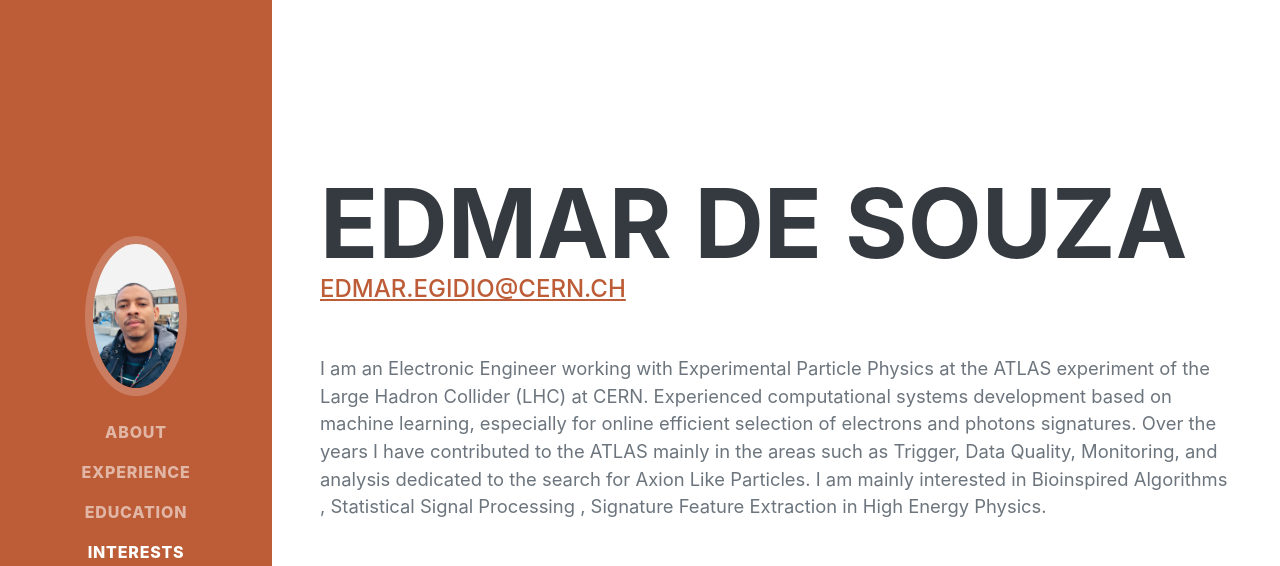
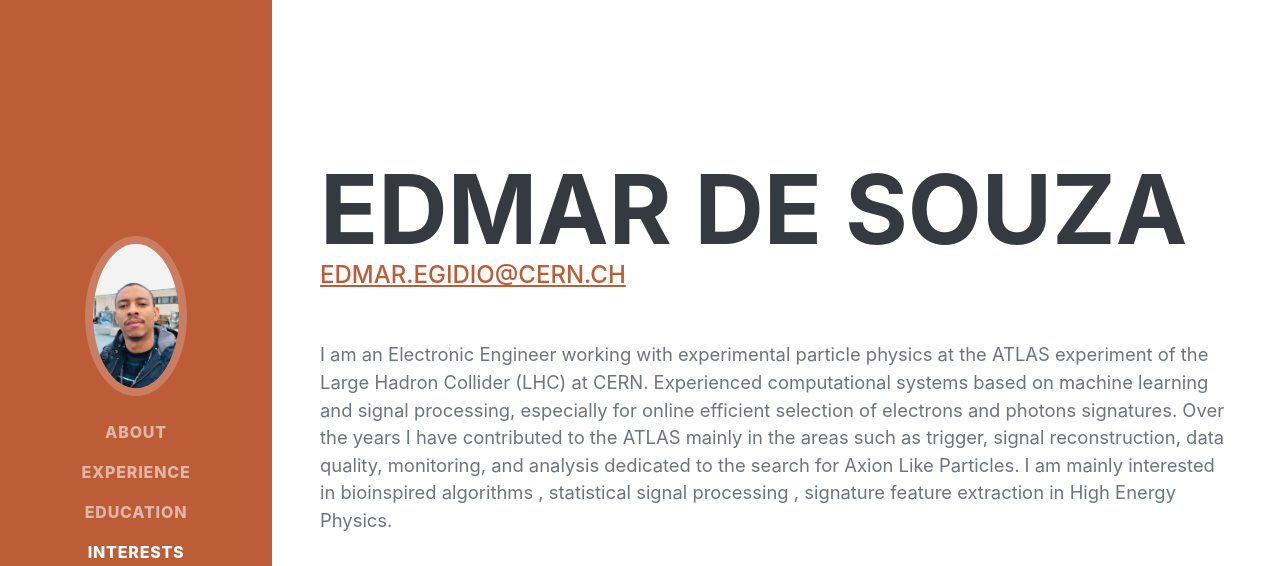
Before and after one commit to edmaregidio/edmaregidio.github.io, a plain HTML site: page index.html in a window 1280 px wide. Shown: the top 566 px of the page. Drawn offline with nearby package versions, Linux system fonts and the light colour scheme; a web font is replaced by a local one.

Commit message:
fix header

```diff
--- a/index.html
+++ b/index.html
@@ -43,7 +43,7 @@
                     <div class="subheading mb-5">
                         <a href="mailto:name@email.com">edmar.egidio@cern.ch</a>
                     </div>
-                    <p class="lead mb-5">I am an Electronic Engineer working with Experimental Particle Physics at the ATLAS experiment of the Large Hadron Collider (LHC) at CERN. Experienced computational systems development based on machine learning, especially for online efficient selection of electrons and photons signatures. Over the years I have contributed to the ATLAS mainly in the areas such as Trigger, Data Quality, Monitoring, and analysis dedicated to the search for Axion Like Particles. I am mainly interested in Bioinspired Algorithms , Statistical Signal Processing , Signature Feature Extraction in High Energy Physics.</p>
+                    <p class="lead mb-5">I am an Electronic Engineer working with experimental particle physics at the ATLAS experiment of the Large Hadron Collider (LHC) at CERN. Experienced computational systems based on machine learning and signal processing, especially for online efficient selection of electrons and photons signatures. Over the years I have contributed to the ATLAS mainly in the areas such as trigger, signal reconstruction, data quality, monitoring, and analysis dedicated to the search for Axion Like Particles. I am mainly interested in bioinspired algorithms , statistical signal processing , signature feature extraction in High Energy Physics.</p>
                     <div class="social-icons">
                         <a class="social-icon" href="https://www.linkedin.com/in/edmaregidio/"><i class="fab fa-linkedin-in"></i></a>
                         <!-- <a class="social-icon" href="https://www.linkedin.com/in/edmaregidio/"><i class="fab fa-github"></i></a> -->
```
